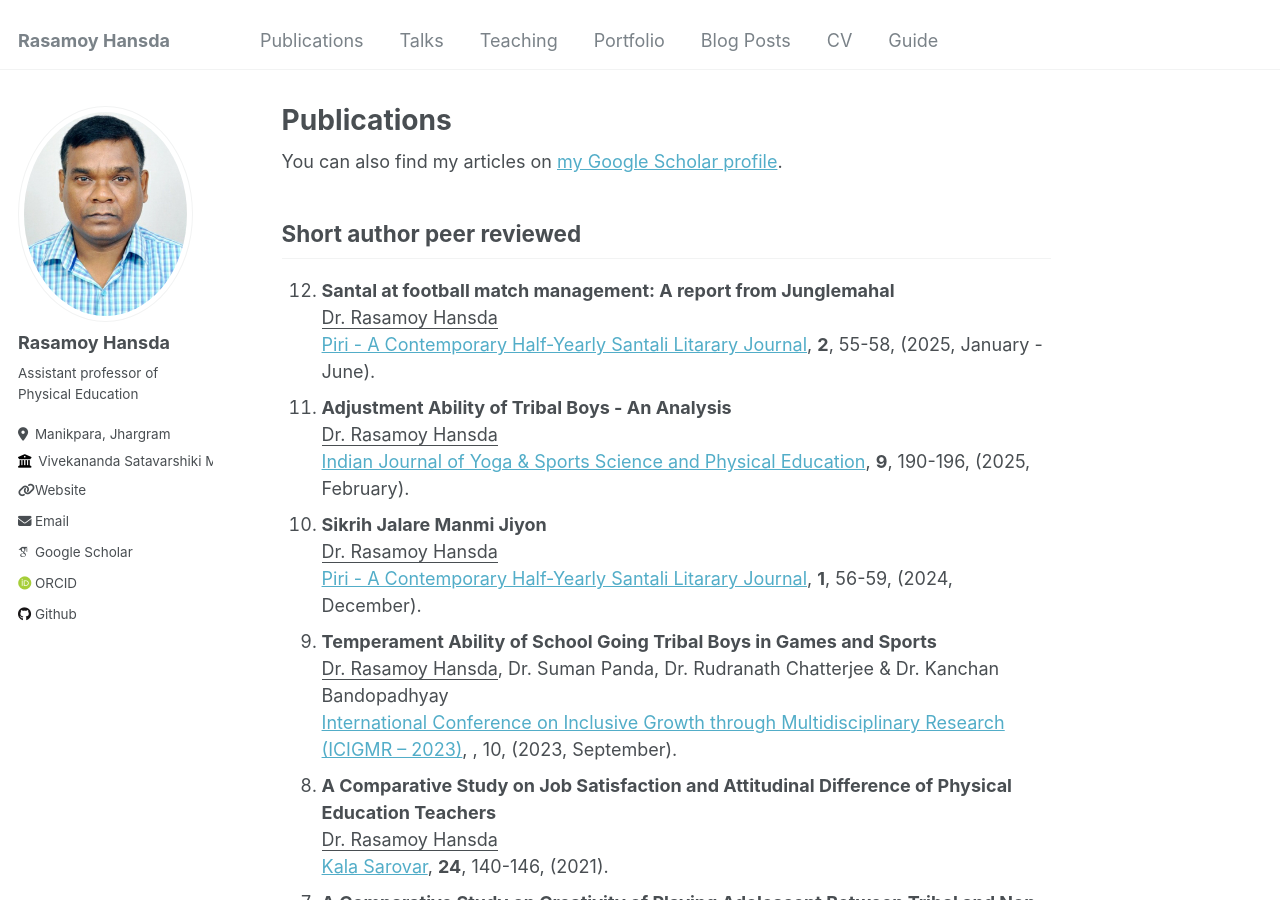
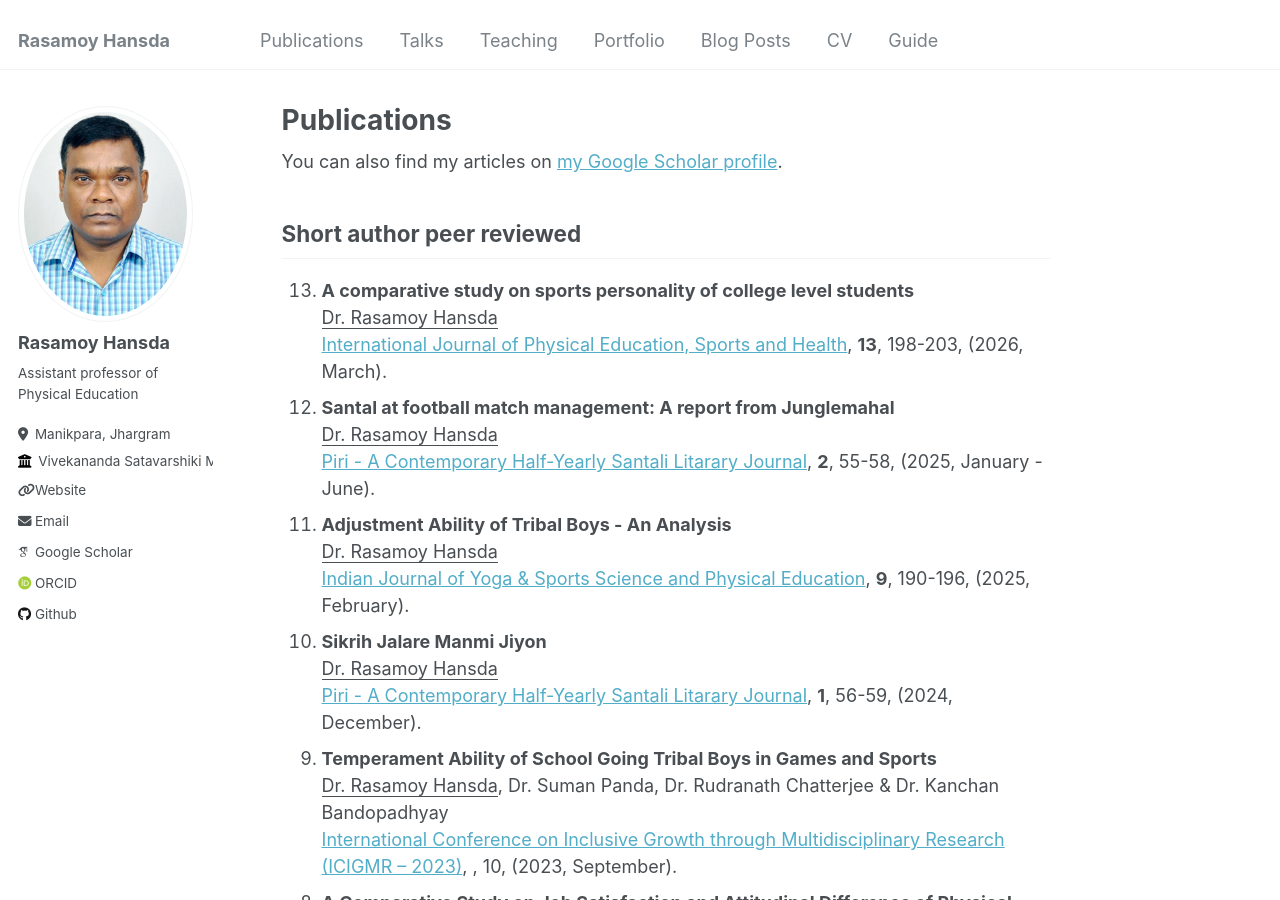
Before and after one commit to rhansda1/rhansda1.github.io, a Jekyll site: the page built from _pages/publications.md, in a window 1280 px wide and 900 px high. Built offline with Jekyll 4.4.1, drawn with Linux system fonts in a browser that asks for light colours; some web fonts are replaced.

Commit message:
Update publications_html.yaml

```diff
--- a/_data/publications_html.yaml
+++ b/_data/publications_html.yaml
@@ -1,3 +1,16 @@
+Hansda:2026:
+  year: '2026, March'
+  pages: '198-203'
+  number: '3'
+  volume: '13'
+  journal: International Journal of Physical Education, Sports and Health
+  doi: https://www.doi.org/10.22271/kheljournal.2026.v13.i3c.4329
+  primaryclass:
+  archiveprefix:
+  eprint:
+  title: "A comparative study on sports personality of college level students"
+  author: <u>Dr. Rasamoy Hansda</u>
+
 Hansda:2025B:
   year: '2025, January - June'
   pages: '55-58'
```
